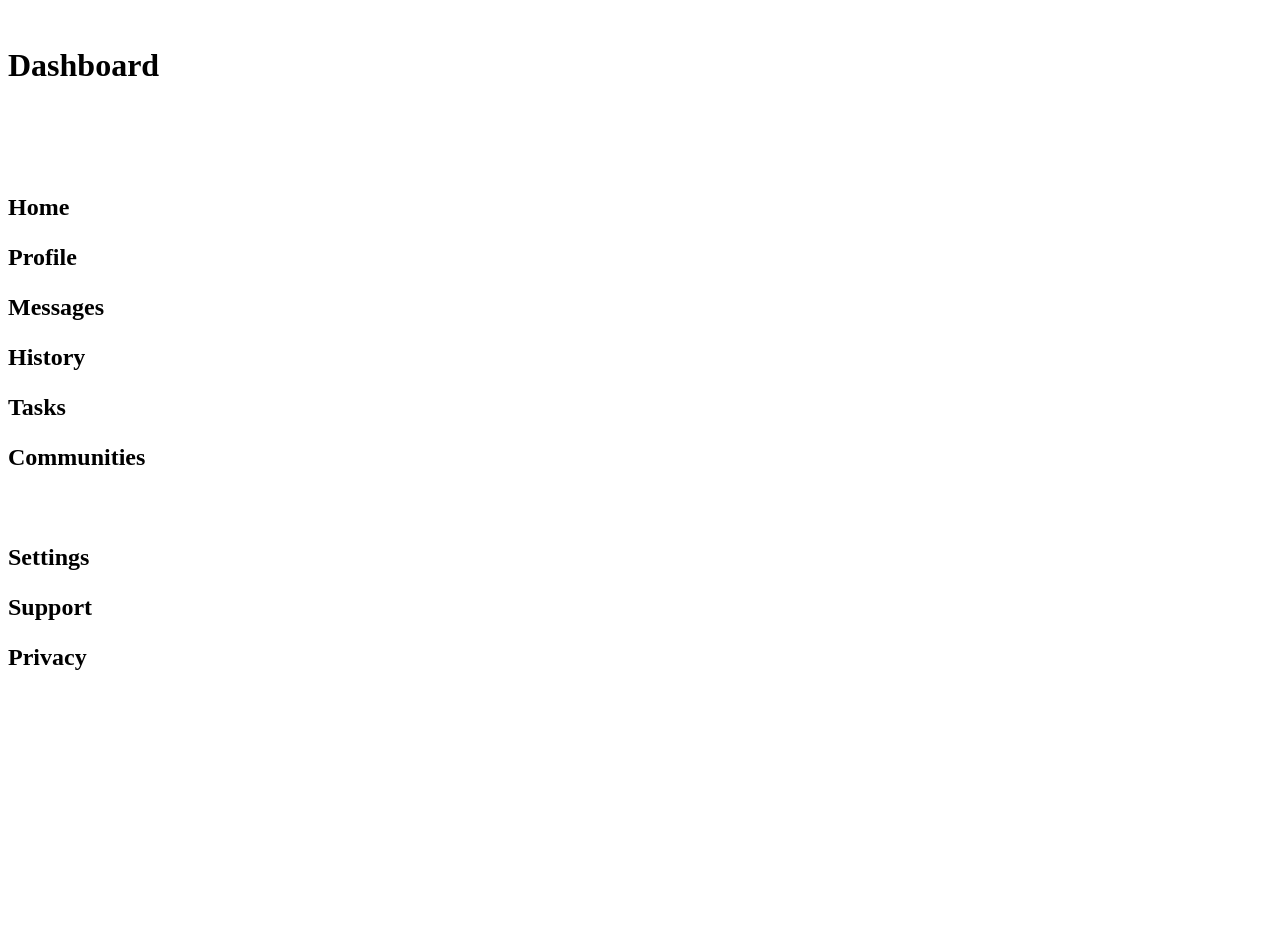
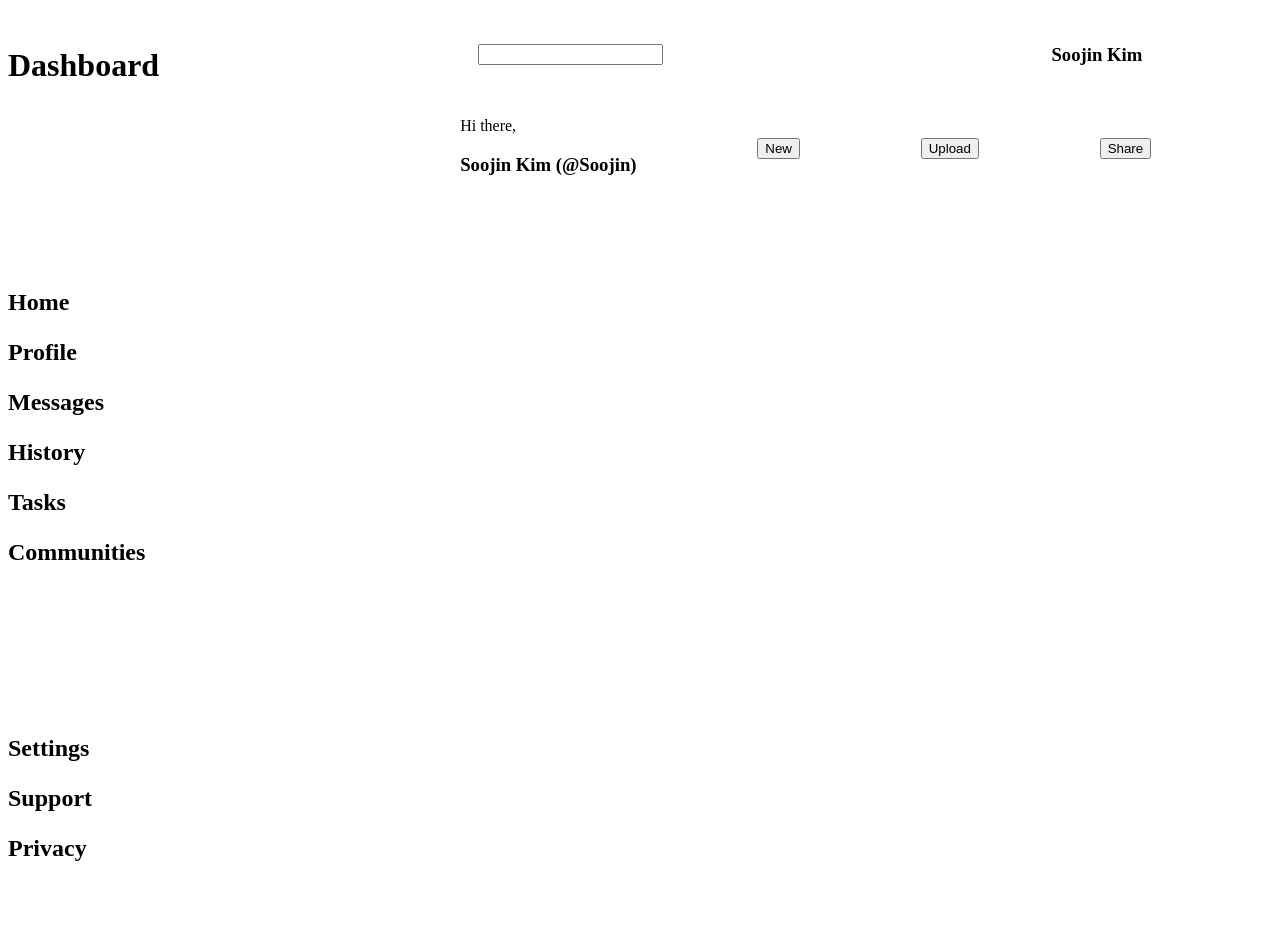
Before and after one commit to skim2264/Admin-Dashboard, a plain HTML site: page index.html in a window 1280 px wide. Before the commit the page ends 800 px from the top, so only its background shows below. Drawn offline with Linux system fonts and the light colour scheme.

Commit message:
Header layout complete

```diff
--- a/index.html
+++ b/index.html
@@ -59,6 +59,34 @@
     </div>
 
     <div class="header">
+      <div class="header-top">
+        <div class="header-icon">
+          <img src="">
+        </div>
+        <div class="search-bar">
+          <input type="search">
+        </div>
+        <div class="header-icon">
+          <img src="">
+        </div>
+        <div class="header-icon">
+          <img src="">
+        </div>
+        <h3>Soojin Kim</h3>
+      </div>
+
+      <div class="header-bot">
+        <div class="header-icon-large">
+          <img src="">
+        </div>
+        <div class="header-msg">
+          <p>Hi there,</p>
+          <h3>Soojin Kim (@Soojin)</h3>
+        </div>
+        <button class="header-button">New</button>
+        <button class="header-button">Upload</button>
+        <button class="header-button">Share</button>
+      </div>
 
     </div>
     <div class="main-content">
--- a/styles.css
+++ b/styles.css
@@ -19,6 +19,15 @@
 .header {
   grid-row: 1;
   grid-column: 2 / 4;
+  display: grid;
+  grid-template-rows: 1fr 1fr;
+}
+
+.header-top,
+.header-bot {
+  display: flex;
+  justify-content: space-evenly;
+  align-items: center;
 }
 
 .main-content {
```
